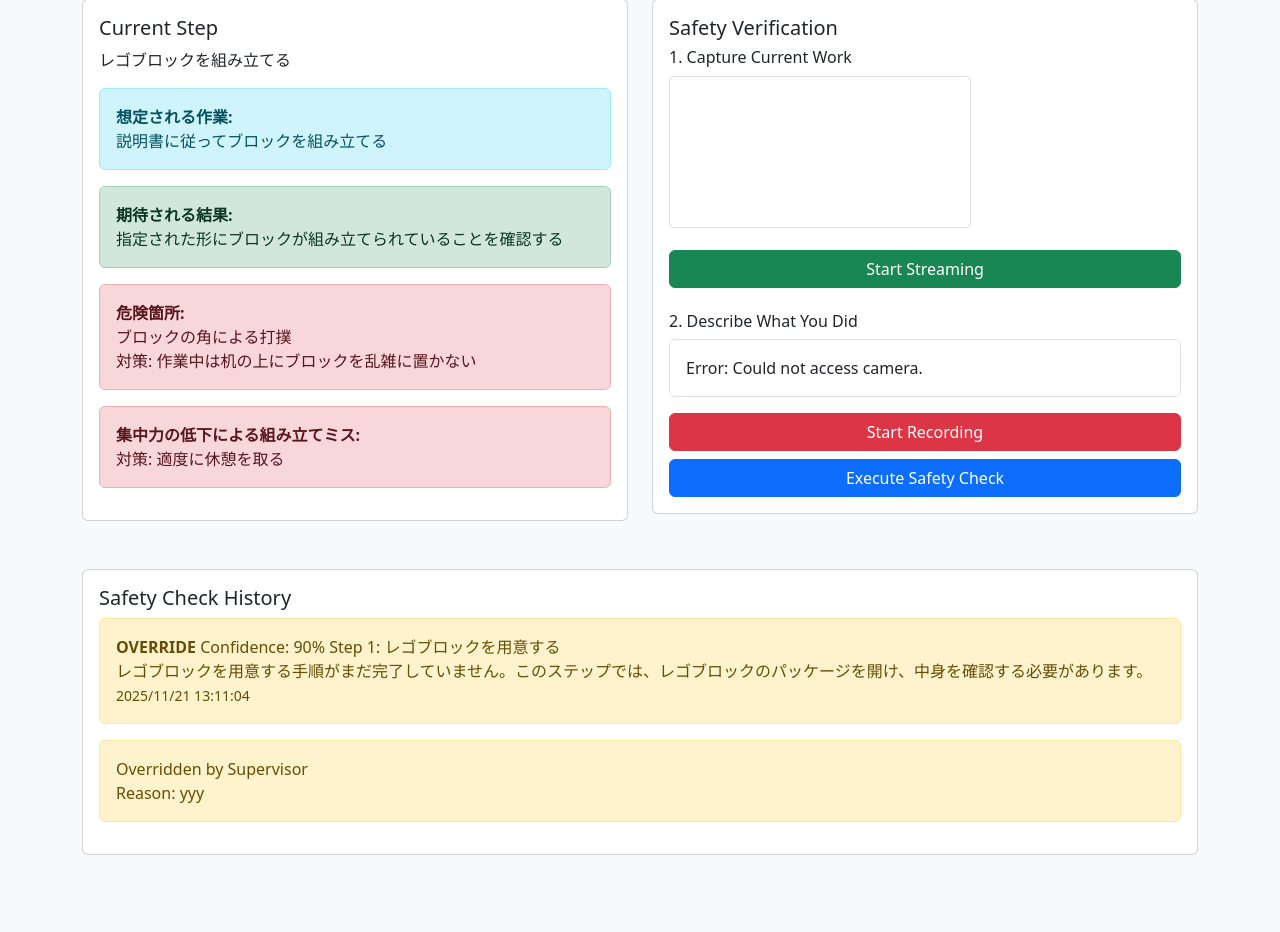
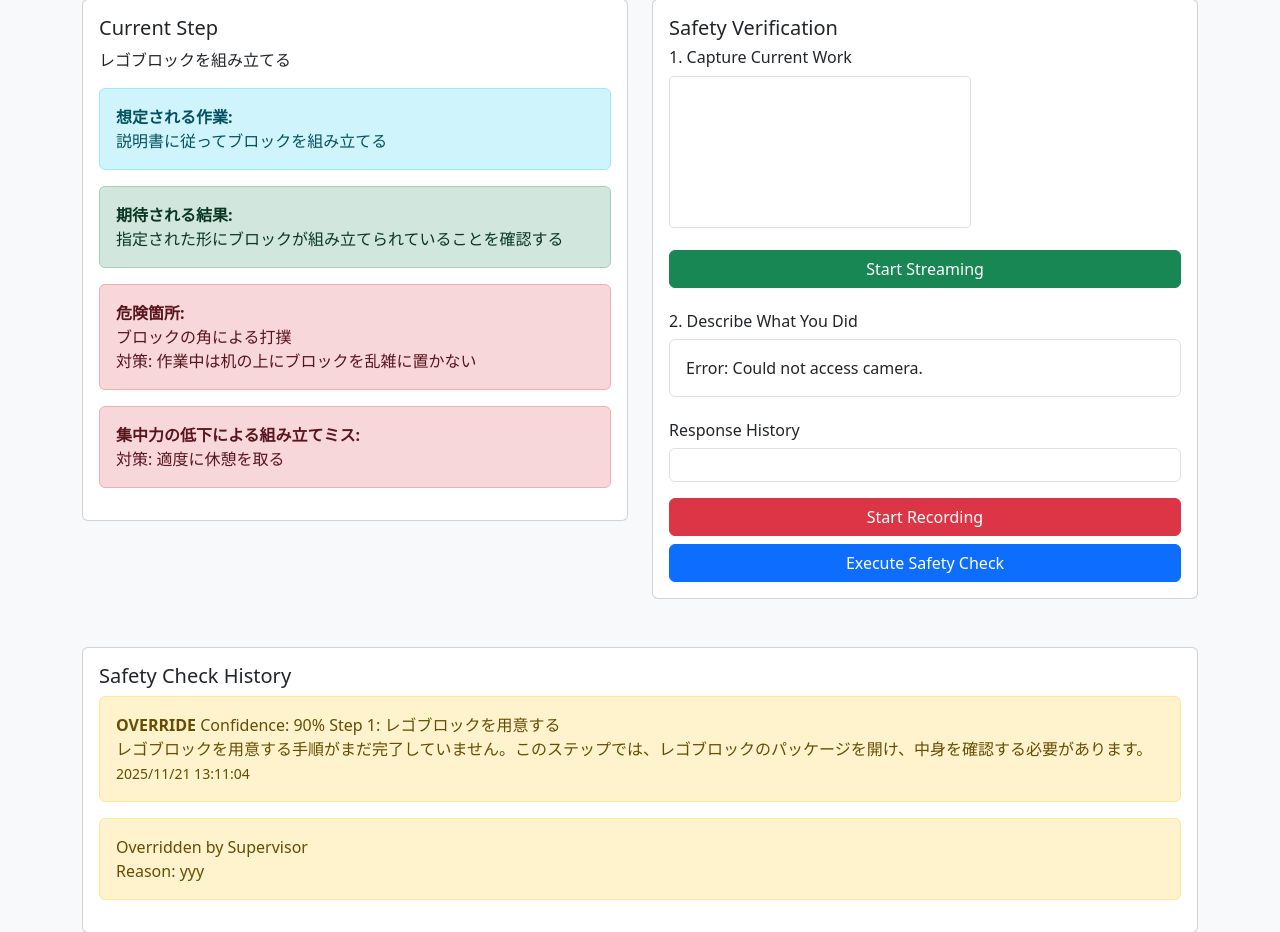
Before and after one commit to neka-nat/rt-llama, a FastAPI app: page / in a window 1280 px wide. Shown: the part 152-1084 px from the top of the page. Before the commit the page ends 1007 px from the top, so only its background shows below. Run offline with FastAPI, Linux system fonts and the light colour scheme.

Commit message:
modify ui

```diff
--- a/src/rt_llama/capture.py
+++ b/src/rt_llama/capture.py
@@ -24,7 +24,7 @@ def capture_loop(camera_index: int = 0):
             cat_image = cv2.vconcat(image_history)
             image_base64 = base64.b64encode(cv2.imencode('.jpg', cat_image)[1].tobytes()).decode('utf-8')
             time_start = time.time()
-            res = image_response(image_base64)
+            res, _ = image_response(image_base64)
             time_end = time.time()
             print(f"time: {time_end - time_start:.2f}s: {res}")
         time.sleep(0.1)
--- a/static/script.js
+++ b/static/script.js
@@ -2,12 +2,15 @@ document.addEventListener('DOMContentLoaded', () => {
     const videoFeed = document.getElementById('video-feed');
     const streamBtn = document.getElementById('stream-btn');
     const responseText = document.getElementById('response-text');
+    const responseHistory = document.getElementById('response-history');
     const canvas = document.getElementById('canvas');
     const context = canvas.getContext('2d');
+    const yoshiOverlay = document.getElementById('yoshi-overlay');
 
     let isStreaming = false;
     let ws;
     let streamInterval;
+    const maxHistory = 10;
 
     navigator.mediaDevices.getUserMedia({ video: true })
         .then(stream => {
@@ -46,7 +49,24 @@ document.addEventListener('DOMContentLoaded', () => {
         };
 
         ws.onmessage = (event) => {
-            responseText.textContent = event.data;
+            const data = JSON.parse(event.data);
+            responseText.textContent = data.description;
+
+            if (data.yoshi_found) {
+                yoshiOverlay.style.display = 'flex';
+            } else {
+                yoshiOverlay.style.display = 'none';
+            }
+
+            // Add to history
+            const newHistoryItem = document.createElement('p');
+            newHistoryItem.textContent = data.description;
+            responseHistory.prepend(newHistoryItem);
+
+            // Limit history
+            if (responseHistory.children.length > maxHistory) {
+                responseHistory.removeChild(responseHistory.lastChild);
+            }
         };
 
         ws.onclose = () => {
@@ -56,7 +76,7 @@ document.addEventListener('DOMContentLoaded', () => {
 
         ws.onerror = (error) => {
             console.error("WebSocket error: ", error);
-            responseText.textContent = "An error occurred with the connection.";
+responseText.textContent = "An error occurred with the connection.";
             stopStreaming();
         };
     }
@@ -74,5 +94,6 @@ document.addEventListener('DOMContentLoaded', () => {
         streamBtn.textContent = "Start Streaming";
         streamBtn.classList.remove('btn-danger');
         streamBtn.classList.add('btn-success');
+        yoshiOverlay.style.display = 'none';
     }
 });
--- a/templates/index.html
+++ b/templates/index.html
@@ -6,6 +6,29 @@
     <title>ヨシコさん、ヨシッ！</title>
     <link href="https://cdn.jsdelivr.net/npm/bootstrap@5.3.3/dist/css/bootstrap.min.css" rel="stylesheet">
     <link rel="stylesheet" href="/static/style.css">
+    <style>
+        .video-container {
+            position: relative;
+        }
+        #yoshi-overlay {
+            position: absolute;
+            top: 0;
+            left: 0;
+            width: 100%;
+            height: 100%;
+            background-color: rgba(0, 255, 0, 0.5);
+            display: none;
+            justify-content: center;
+            align-items: center;
+            font-size: 5rem;
+            color: white;
+            font-weight: bold;
+        }
+        #response-history {
+            max-height: 200px;
+            overflow-y: auto;
+        }
+    </style>
 </head>
 <body>
     <nav class="navbar navbar-expand-lg navbar-light bg-light">
@@ -73,7 +96,10 @@
                         <h5 class="card-title">Safety Verification</h5>
 
                         <h6>1. Capture Current Work</h6>
-                        <video id="video-feed" class="img-fluid" autoplay playsinline></video>
+                        <div class="video-container">
+                            <video id="video-feed" class="img-fluid" autoplay playsinline></video>
+                            <div id="yoshi-overlay">ヨシ！</div>
+                        </div>
                         <canvas id="canvas" style="display: none;"></canvas>
 
                         <div class="d-grid gap-2 mt-3">
@@ -83,6 +109,11 @@
                         <h6 class="mt-4">2. Describe What You Did</h6>
                         <div id="response-text" class="mt-2 p-3 border rounded">
                         </div>
+
+                        <h6 class="mt-4">Response History</h6>
+                        <div id="response-history" class="mt-2 p-3 border rounded">
+                        </div>
+
                         <div class="d-grid gap-2 mt-3">
                             <button class="btn btn-danger">Start Recording</button>
                             <button class="btn btn-primary">Execute Safety Check</button>
--- a/web_server.py
+++ b/web_server.py
@@ -1,4 +1,8 @@
 import uvicorn
+import json
+import cv2
+import numpy as np
+import base64
 
 from dotenv import load_dotenv
 load_dotenv()
@@ -27,8 +31,21 @@ async def websocket_endpoint(websocket: WebSocket):
             data = await websocket.receive_text()
             # The data is a base64 encoded image URL, so we need to remove the prefix
             image_base64 = data.split(',')[1]
-            description = image_response(image_base64)
-            await websocket.send_text(description)
+
+            # Decode base64 image
+            nparr = np.frombuffer(base64.b64decode(image_base64), np.uint8)
+            frame = cv2.imdecode(nparr, cv2.IMREAD_COLOR)
+
+            # Resize the frame to 640x480
+            resized_frame = cv2.resize(frame, (640, 480))
+
+            # Encode the resized frame back to base64
+            _, buffer = cv2.imencode('.jpg', resized_frame)
+            resized_image_base64 = base64.b64encode(buffer).decode('utf-8')
+
+            description, yoshi_found = image_response(resized_image_base64)
+            response = {"description": description, "yoshi_found": yoshi_found}
+            await websocket.send_text(json.dumps(response))
     except WebSocketDisconnect:
         print("Client disconnected")
     except Exception as e:
```
Also changed, not shown: src/rt_llama/smbnv_client.py (+8 -6 lines).
